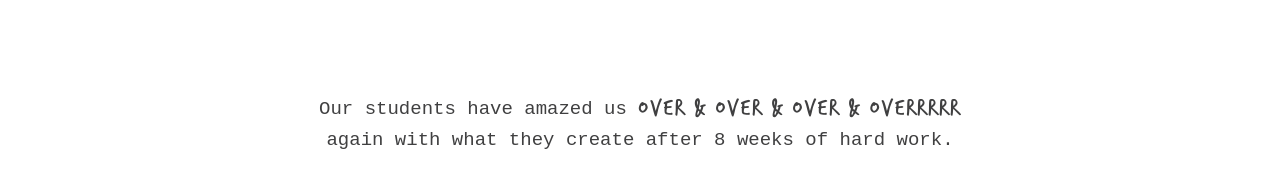
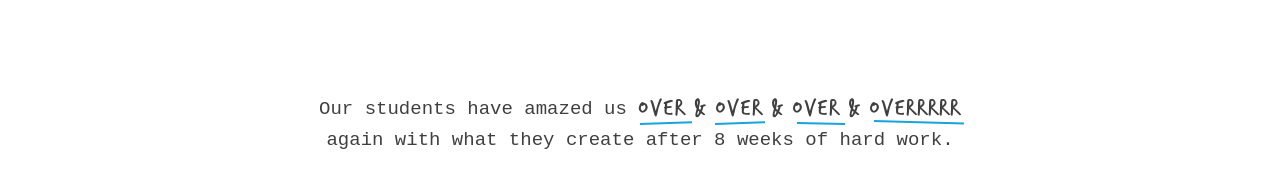
Before and after one commit to brittjs/student-outcomes, a plain HTML site: page index.html in a window 1280 px wide. Shown: the part 2753-2937 px from the top of the page. Drawn offline with nearby package versions, Linux system fonts and the light colour scheme; a script that the page names is missing.

Commit message:
blue svg lines

```diff
--- a/index.html
+++ b/index.html
@@ -114,7 +114,15 @@
       <div class="col-md-12" id="computers">
         <div class="row">
           <div class="col-md-8 col-md-offset-2" id="demoDay">
-            <span>Our students have amazed us <span id="compSpan"><span class="blue">over</span> &amp; <span class="blue">over</span> &amp; <span class="blue">over</span> &amp; <span class="blue">overrrrr</span></span><br>again with what they create after 8 weeks of hard work.</span>
+            <span>Our students have amazed us <span id="compSpan">
+            <svg height="29" width="54">
+              <line x1="2" y1="24" x2="200" y2="17" style="stroke:rgb(23,163,221);stroke-width:2" /></svg>over &amp;
+            <svg height="29" width="50">
+              <line x1="0" y1="24" x2="200" y2="17" style="stroke:rgb(23,163,221);stroke-width:2" /></svg>over &amp;
+            <svg height="29" width="52">
+              <line x1="4" y1="23" x2="217" y2="27" style="stroke:rgb(23,163,221);stroke-width:2" /></svg>over &amp;
+            <svg height="29" width="94">
+              <line x1="4" y1="21" x2="217" y2="27" style="stroke:rgb(23,163,221);stroke-width:2" /></svg>overrrrr</span><br>again with what they create after 8 weeks of hard work.</span>
             <img src="images/demoday.png" />
           </div>
         </div>
```
